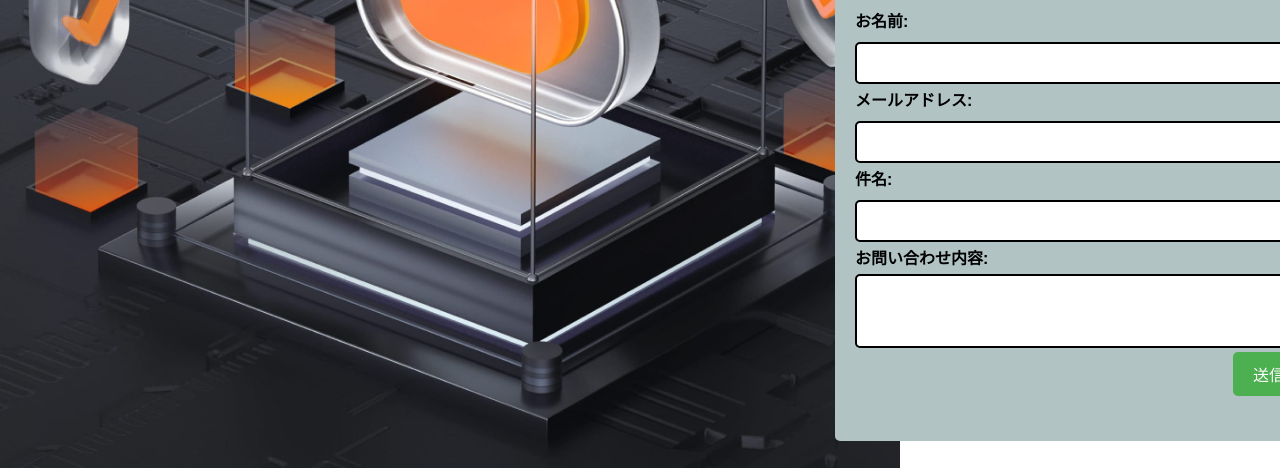
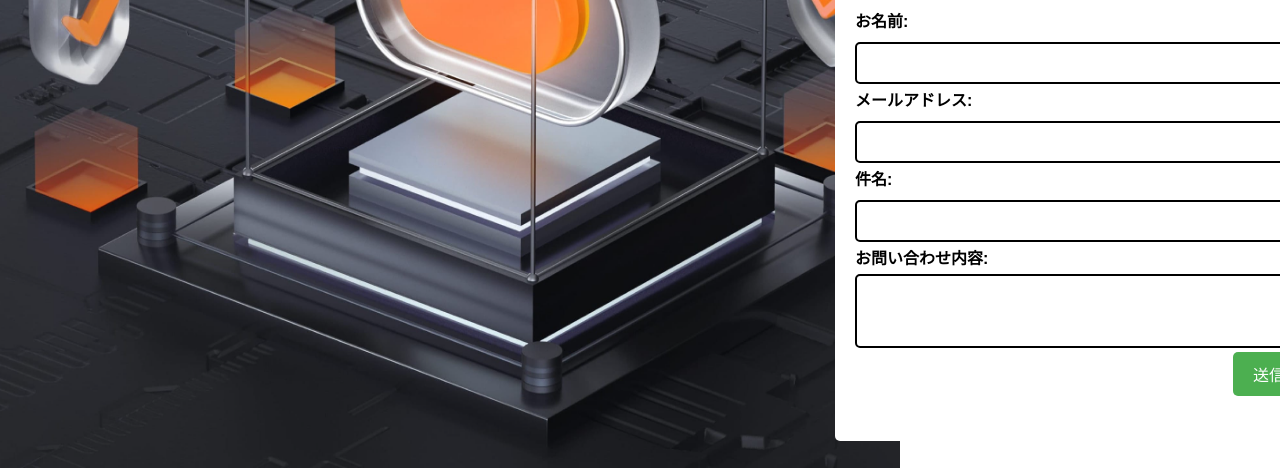
Before and after one commit to Coc-on/Service-description, a plain HTML site: page index.html in a window 1280 px wide. Shown: the part 332-800 px from the top of the page. Drawn offline with Linux system fonts and the light colour scheme.

Commit message:
Update style.css

```diff
--- a/style.css
+++ b/style.css
@@ -68,7 +68,7 @@ form {
 	max-width: 500px;
 	margin: 0 auto;
 	padding: 20px;
-	background-color:rgb(177, 195, 195);
+	background-color:rgb(255, 255, 255);
 	border: none; /* 枠を取り除く */
 	border-radius: 5px;
 	font-family: Arial, sans-serif;
```
